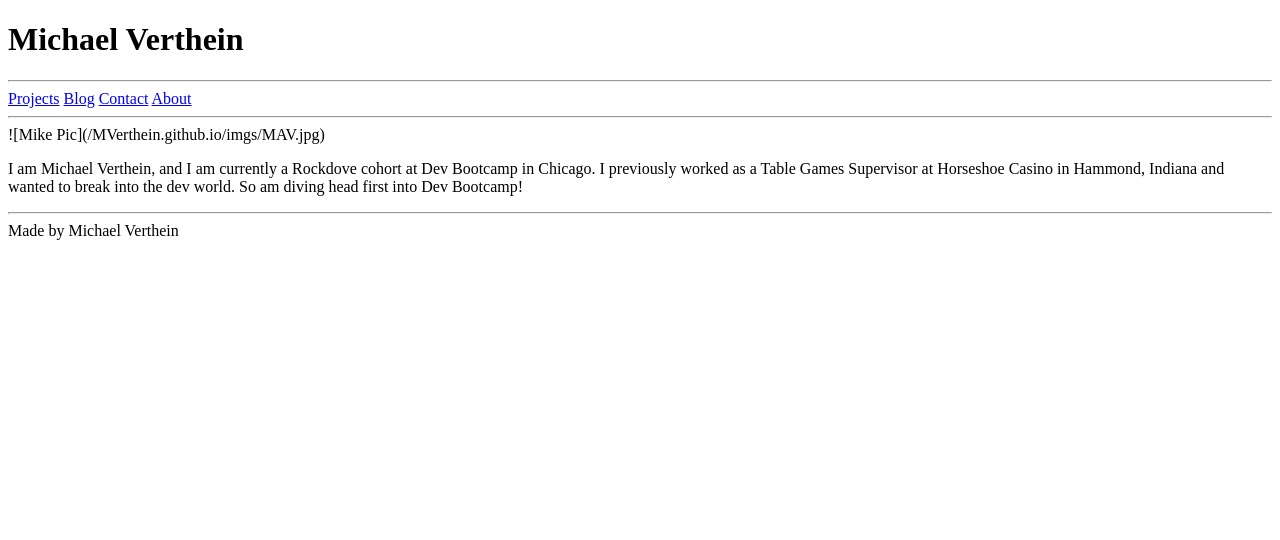
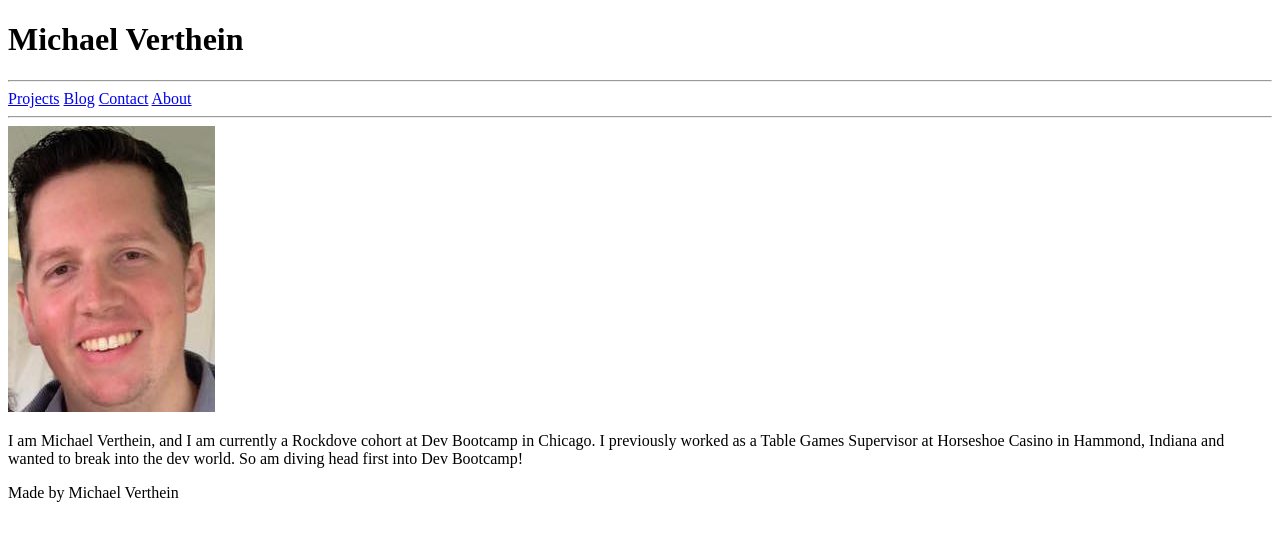
Before and after one commit to MVerthein/MVerthein.github.io, a plain HTML site: page index.html in a window 1280 px wide. Drawn offline with Linux system fonts and the light colour scheme.

Commit message:
Change img tag

```diff
--- a/index.html
+++ b/index.html
@@ -15,11 +15,11 @@
                 <a href="#">About</a>
           </div>
             <hr />
-          ![Mike Pic](/MVerthein.github.io/imgs/MAV.jpg)
+          <img src="MVerthein.github.io/imgs/MAV.jpg" alt="A Picture of Me" />
 
           <p>I am Michael Verthein, and I am currently a Rockdove cohort at Dev Bootcamp in Chicago. I previously worked as a Table Games Supervisor at Horseshoe Casino in Hammond, Indiana and wanted to break into the dev world. So am diving head first into Dev Bootcamp!</p>
     </body>
-    <hr />
+
     <footer>Made by Michael Verthein</footer>
 
 </html>
```
